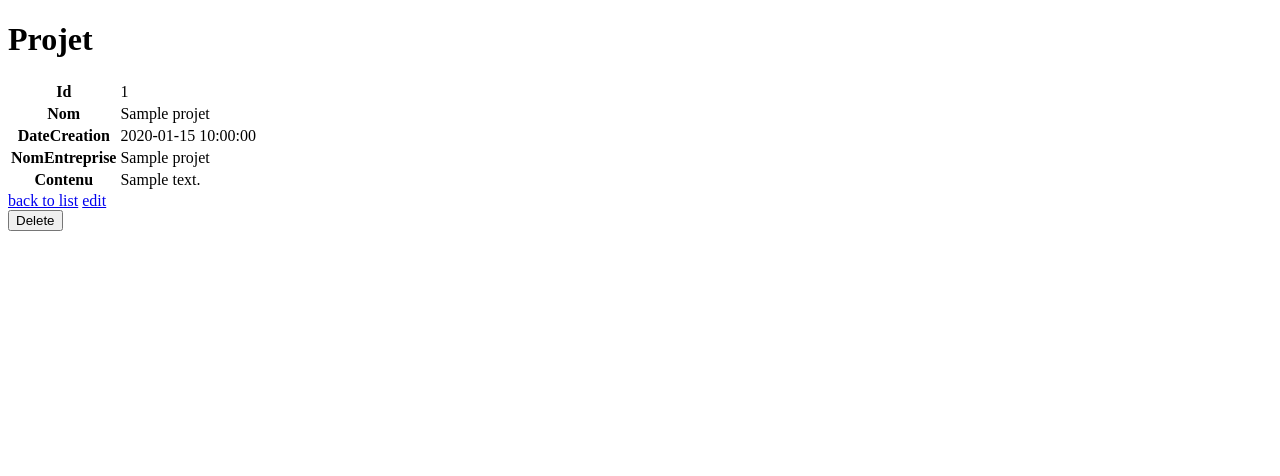
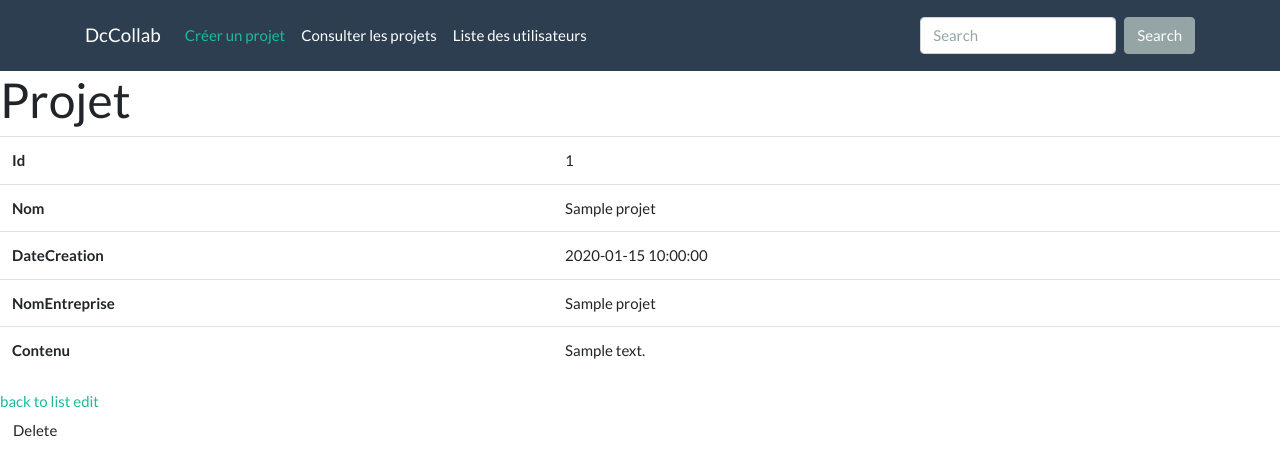
Before and after one commit to wondergaelle/dccollab, a Symfony app: template templates/projet/show.html.twig in a window 1280 px wide. Shown: the top 476 px of the page. Run offline with Twig, Linux system fonts and the light colour scheme; the template is opened without the code that fills it: most values are stand-ins (such as "Sample title", 1, 10 or a date in 2020); some libraries are stand-ins or nearby versions.

Commit message:
Mise en forme Nav / page accueil

```diff
--- a/templates/base.html.twig
+++ b/templates/base.html.twig
@@ -3,10 +3,46 @@
 <head>
     <meta charset="UTF-8">
     <title>{% block title %}Welcome!{% endblock %}</title>
-        {% block stylesheets %}{% endblock %}
+    <link rel="icon" type="images/x-icon" href="{{ asset('favicon.ico') }}" />
+
+    {# lien vers bootswatch ==> template de base dupliqué sur toutes les pages (lien vers le css) #}
+    <link rel="stylesheet" href="https://bootswatch.com/4/flatly/bootstrap.min.css">
+    {% block stylesheets %}
+
+    {% endblock %}
 </head>
 <body>
+<header class="page-header">
+    <nav class="navbar navbar-expand-lg navbar-dark bg-primary">
+        <div class="container">
+            <a class="navbar-brand" href="{{ path('homepage') }}">DcCollab</a>
+            <button class="navbar-toggler" type="button" data-toggle="collapse" data-target="#navbarColor01" aria-controls="navbarColor01" aria-expanded="false" aria-label="Toggle navigation">
+                <span class="navbar-toggler-icon"></span>
+            </button>
+            <div class="collapse navbar-collapse" id="navbarColor01">
+                <ul class="navbar-nav mr-auto">
+                    <li class="nav-item active">
+                        <a class="nav-link" href="{{ path('projet_new') }}">Créer un projet<span class="sr-only">(current)</span></a>
+                    </li>
+                    <li class="nav-item">
+                        <a class="nav-link" href="{{ path('projet_index') }}">Consulter les projets</a>
+                    </li>
+                    <li class="nav-item">
+                        <a class="nav-link" href="{{ path('user_index', {'id': 'x'}) }}">Liste des utilisateurs</a>
+                    </li>
+                </ul>
+                <form class="form-inline my-2 my-lg-0">
+                    <input class="form-control mr-sm-2" type="text" placeholder="Search">
+                    <button class="btn btn-secondary my-2 my-sm-0" type="submit">Search</button>
+                </form>
+            </div>
+        </div>
+    </nav>
+</header>
+
+<main>
     {% block body %}{% endblock %}
+</main>
         {% block javascripts %}{% endblock %}
     </body>
 </html>
--- a/templates/projet/show.html.twig
+++ b/templates/projet/show.html.twig
@@ -2,6 +2,7 @@
 
 {% block title %}Projet{% endblock %}
 
+{# Surcharge de blocks : on projète du contenu dans les différents blocks de thème #}
 {% block body %}
     <h1>Projet</h1>
 
```
Also changed, not shown: src/Controller/DefaultController.php (added, +20 -0 lines), templates/default/index.html.twig (added, +20 -0 lines), assets/images/android-chrome-192x192.png (added), assets/images/android-chrome-256x256.png (added), assets/images/apple-touch-icon.png (added), assets/images/favicon-16x16.png (added), assets/images/favicon-32x32.png (added), assets/images/favicon.ico (added), assets/images/favicon.png (added), 1 other file. Lines whose indentation alone changed are shown as unchanged.
